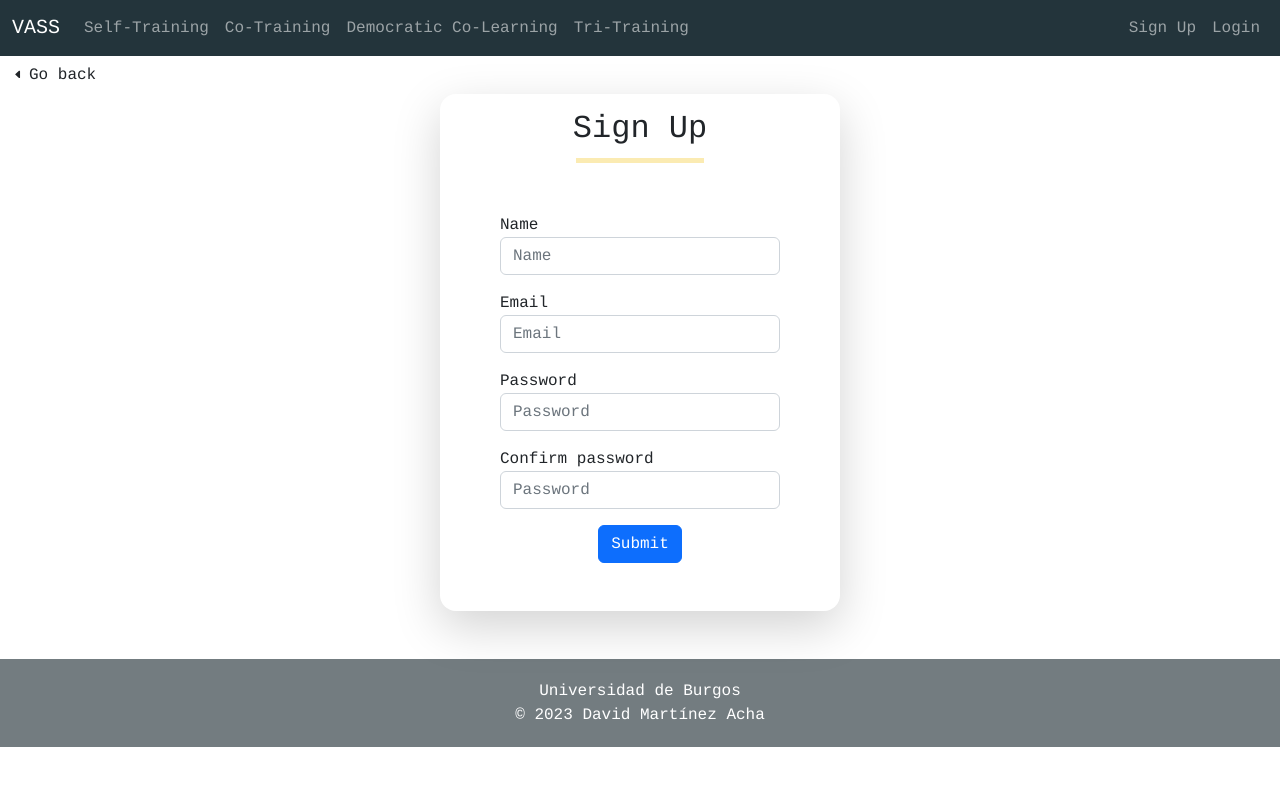
After one commit to dmacha27/TFG-SemiSupervisado, a Flask app: page /signup in a window 1280 px wide. The commit adds this page. Shown: the top 786 px of the page. Run offline with Flask 3, Linux system fonts and the light colour scheme.

Commit message:
Añadir usuarios
Creación de cuentas y login.

```diff
--- a/requirements.txt
+++ b/requirements.txt
@@ -12,3 +12,5 @@ pytest~=7.2.1
 sslearn~=1.0.2
 Werkzeug~=2.2.2
 matplotlib~=3.7.1
+WTForms~=3.0.1
+seaborn~=0.12.2
--- a/web/app/__init__.py
+++ b/web/app/__init__.py
@@ -1,11 +1,11 @@
 import os
 import re
-import sys
 
 from flask import Flask, request, render_template
 from flask_babel import Babel, gettext
 from flask_sqlalchemy import SQLAlchemy
 from flask_login import LoginManager
+from flask_wtf import CSRFProtect
 from werkzeug.middleware.proxy_fix import ProxyFix
 
 db = SQLAlchemy()
@@ -20,17 +20,18 @@ def create_app():
     app.wsgi_app = ProxyFix(
         app.wsgi_app, x_for=1, x_proto=1, x_host=1, x_prefix=1
     )
+    app.config['SESSION_TYPE'] = 'filesystem'
     app.secret_key = "ae4c977b14e2ecf38d485869018ec8f924b312132ee3d11d1ce755cdff9bc0af"
     app.config['SQLALCHEMY_DATABASE_URI'] = f'sqlite:///{DB_NAME}'
     app.config.update(SESSION_COOKIE_SAMESITE='Strict')
     app.config['CARPETA_DATASETS'] = os.path.join(os.path.basename(os.path.dirname(__file__)), 'datasets')
-    app.config['SESSION_TYPE'] = 'filesystem'
     db.init_app(app)
 
     def get_locale():
         return request.accept_languages.best_match(['es', 'en'])
 
     Babel(app, locale_selector=get_locale)
+    CSRFProtect(app)
 
     @app.context_processor
     def variables_globales():
@@ -50,8 +51,10 @@ def create_app():
     from .configuration_routes import configuration_bp
     from .visualization_routes import visualization_bp
     from .data_routes import data_bp
+    from .user_routes import users_bp
 
     app.register_blueprint(main_bp, url_prefix='/')
+    app.register_blueprint(users_bp, url_prefix='/')
     app.register_blueprint(configuration_bp, url_prefix='/configuracion')
     app.register_blueprint(visualization_bp, url_prefix='/visualizacion')
     app.register_blueprint(data_bp, url_prefix='/datos')
@@ -65,11 +68,11 @@ def create_app():
     login_manager.login_view = 'auth.login'
     login_manager.init_app(app)
 
+    @login_manager.user_loader
+    def load_user(user_id):
+        return User.query.get(int(user_id))
+
     template_error = 'error.html'
-
-    @login_manager.user_loader
-    def load_user(email):
-        return User.query.filter_by(email=email).first()
 
     @app.errorhandler(500)
     def page_not_found(error):
--- /dev/null
+++ b/web/app/forms.py
@@ -0,0 +1,38 @@
+from flask_babel import lazy_gettext
+from flask_wtf import FlaskForm
+from wtforms import (StringField, EmailField, PasswordField, SubmitField)
+from wtforms.validators import (DataRequired, Email, Length, EqualTo)
+
+
+class RegistrationForm(FlaskForm):
+    name = StringField(lazy_gettext('Name'),
+                       name="name",
+                       id="name",
+                       validators=[DataRequired(), Length(min=2, max=10)],
+                       render_kw={"placeholder": lazy_gettext('Name')})
+
+    email = EmailField(lazy_gettext('Email'),
+                       name="email",
+                       id="email",
+                       validators=[DataRequired()],
+                       render_kw={"placeholder": lazy_gettext('Email')})
+
+    password = PasswordField(lazy_gettext('Password'),
+                             name="password",
+                             id="password",
+                             validators=[DataRequired()],
+                             render_kw={"placeholder": lazy_gettext('Password')})
+
+    confirm_password = PasswordField(lazy_gettext('Confirm password'),
+                                     name="confirm_password",
+                                     id="confirm_password",
+                                     validators=[DataRequired(), EqualTo('password')],
+                                     render_kw={"placeholder": lazy_gettext('Password')})
+
+
+class LoginForm(FlaskForm):
+    email = EmailField(lazy_gettext('Email'), validators=[DataRequired()],
+                       render_kw={"placeholder": lazy_gettext('Email')})
+
+    password = PasswordField(lazy_gettext('Password'), validators=[DataRequired()],
+                             render_kw={"placeholder": lazy_gettext('Password')})
--- a/web/app/models.py
+++ b/web/app/models.py
@@ -3,5 +3,7 @@ from flask_login import UserMixin
 
 
 class User(db.Model, UserMixin):
-    email = db.Column(db.String(150), primary_key=True)
+    id = db.Column(db.Integer, primary_key=True)
+    email = db.Column(db.String(40), unique=True)
+    name = db.Column(db.String(10))
     password = db.Column(db.String(20))
--- a/web/app/static/css/style.css
+++ b/web/app/static/css/style.css
@@ -25,6 +25,16 @@ body {
 
 .E {
     background-color: #23343B;
+}
+
+.dropdown:hover>.dropdown-menu {
+    display: block;
+    right: 0;
+    left: auto;
+}
+
+.dropdown>.dropdown-toggle:active {
+    pointer-events: none;
 }
 
 .separacion {
--- a/web/app/static/js/estadisticas.js
+++ b/web/app/static/js/estadisticas.js
@@ -47,7 +47,7 @@ function generarespecificas(specific_stats) {
     let div_grafico = document.createElement("div");
     div_grafico.setAttribute("id", id_div_estadisticas);
     div_especificas.appendChild(div_grafico);
-    // Con null se indica que no genere las líneas de estadísticas, se delega a esta función
+    // Con null se indica que no genere las líneas de estadísticas, se delega a esta misma (actual) función
     generargraficoestadistico(id_div_estadisticas, null, clasificadores);
 
     let color = d3.scaleOrdinal()
@@ -70,7 +70,7 @@ function generarespecificas(specific_stats) {
     generarcheckboxes_clasificadores(id_div_checboxes, id_div_estadisticas, clasificadores);
 
 
-    // Para que al cargar la página muestre la primera estadística
+    // Para que al cargar la página, muestre la primera estadística
     seleccionarstat(id_div_estadisticas, stats[0], stats);
 
 }
--- a/web/app/static/js/subida.js
+++ b/web/app/static/js/subida.js
@@ -64,6 +64,7 @@ function subir(e){
         }
     };
 
+    xhr.setRequestHeader('X-CSRFToken', document.querySelector('meta[name="csrf-token"]').getAttribute('content'));
     let params= new FormData();
     params.append('archivo',archivo[0])
     xhr.send(params);
--- a/web/app/templates/base.html
+++ b/web/app/templates/base.html
@@ -21,7 +21,7 @@
         <button class="navbar-toggler" type="button" data-bs-toggle="collapse" data-bs-target="#mynavbar">
             <span class="navbar-toggler-icon"></span>
         </button>
-        <div class="collapse navbar-collapse" id="mynavbar">
+        <div class="collapse navbar-collapse text-white" id="mynavbar">
             <ul class="navbar-nav me-auto">
                 <li class="nav-item">
                     <a class="nav-link" href="/seleccionar/selftraining">Self-Training</a>
@@ -36,19 +36,43 @@
                     <a class="nav-link" href="/seleccionar/tritraining">Tri-Training</a>
                 </li>
             </ul>
+            <hr>
+            <ul class="navbar-nav ml-auto">
+                {% if current_user.is_authenticated %}
+                    <li class="nav-item">
+                        <a class="nav-link" href="/logout">{{ gettext('Log Out') }}</a>
+                    </li>
+                    <li class="nav-item dropdown">
+                        <a class="nav-link dropdown-toggle" href="#" role="button" data-bs-toggle="dropdown" aria-expanded="false">
+                            {{ current_user.name }}
+                        </a>
+                        <ul class="dropdown-menu dropdown-menu-end">
+                            <li><a class="dropdown-item" href="#">My Space</a></li>
+                            <li><hr class="dropdown-divider"></li>
+                            <li><a class="dropdown-item" href="#">Profile</a></li>
+                        </ul>
+                    </li>
+
+                {% else %}
+                    <li class="nav-item">
+                        <a class="nav-link" href="/signup">{{ gettext('Sign Up') }}</a>
+                    </li>
+                    <li class="nav-item">
+                        <a class="nav-link" href="/login">{{ gettext('Login') }}</a>
+                    </li>
+                {% endif %}
+            </ul>
         </div>
     </div>
 </nav>
-
-{% block content %}{% endblock %}
-
 {% with mensajes = get_flashed_messages() %}
     {% if mensajes %}
         {% for mensaje in mensajes|reverse %}
-            <p class="flash"> {{ loop.index }} - {{ mensaje }}</p>
+            <p class="flash">{{ mensaje }}</p>
         {% endfor %}
     {% endif %}
 {% endwith %}
+{% block content %}{% endblock %}
 <footer class="D text-center">
     Universidad de Burgos<br>
     © 2023 David Martínez Acha
--- a/web/app/templates/subida.html
+++ b/web/app/templates/subida.html
@@ -1,5 +1,9 @@
 {% extends "base.html" %}
 {%  from "macros.html" import tooltip %}
+{% block head %}
+    {{ super() }}
+    <meta name="csrf-token" content="{{ csrf_token() }}">
+{% endblock %}
 {% block title %}{{ gettext('Dataset selection') }}{% endblock %}
 {% block content %}
     <button id="btn_volver" type="button" onclick="history.back()" class="btn sticky-top">
--- /dev/null
+++ b/web/app/templates/usuarios/base_user.html
@@ -0,0 +1,23 @@
+{% extends "base.html" %}
+{% block content %}
+    <button id="btn_volver" type="button" onclick="history.back()" class="btn sticky-top">
+        <svg xmlns="http://www.w3.org/2000/svg" width="16" height="16" fill="currentColor" class="bi bi-caret-left-fill" viewBox="0 0 25 18">
+            <path d="m3.86 8.753 5.482 4.796c.646.566 1.658.106 1.658-.753V3.204a1 1 0 0 0-1.659-.753l-5.48 4.796a1 1 0 0 0 0 1.506z"></path>
+        </svg>{{ gettext('Go back') }}</button>
+    <div class="d-flex justify-content-center align-items-center">
+        <div class="rounded-4 shadow-lg mb-5" style="width: 25rem;">
+            <p class="h2 text-center mt-3">{{ gettext('Sign Up') }}</p>
+            <hr class="separacion" style="width: 8rem;"/>
+            <br>
+            <div class="container pb-5">
+                <form method="POST">
+                    {{ form.csrf_token }}
+                    {% block formulario %}{% endblock %}
+                    <div class="d-flex justify-content-center mt-3">
+                        <button type="submit" class="btn btn-primary">Submit</button>
+                    </div>
+                </form>
+            </div>
+        </div>
+    </div>
+{% endblock %}
--- /dev/null
+++ b/web/app/templates/usuarios/registro.html
@@ -0,0 +1,48 @@
+{% extends "usuarios/base_user.html" %}
+{% block title %}{{ gettext('Sign Up') }}{% endblock %}
+{% block formulario %}
+    <div class="form-group mt-3 mx-5">
+        {{ form.name.label }}
+        {{ form.name(class_="form-control") }}
+        {% if form.name.errors %}
+            <div class="alert alert-danger text-break">
+                {% for error in form.name.errors %}
+                    {{ error }}<br>
+                {% endfor %}
+            </div>
+        {% endif %}
+    </div>
+    <div class="form-group mt-3 mx-5">
+        {{ form.email.label }}
+        {{ form.email(class_="form-control") }}
+        {% if form.email.errors %}
+            <div class="alert alert-danger text-break">
+                {% for error in form.email.errors %}
+                    {{ error }}<br>
+                {% endfor %}
+            </div>
+        {% endif %}
+    </div>
+    <div class="form-group mt-3 mx-5">
+        {{ form.password.label }}
+        {{ form.password(class_="form-control") }}
+        {% if form.password.errors %}
+            <div class="alert alert-danger text-break">
+                {% for error in form.password.errors %}
+                    {{ error }}<br>
+                {% endfor %}
+            </div>
+        {% endif %}
+    </div>
+    <div class="form-group mt-3 mx-5">
+        {{ form.confirm_password.label }}
+        {{ form.confirm_password(class_="form-control") }}
+        {% if form.confirm_password.errors %}
+            <div class="alert alert-danger text-break">
+                {% for error in form.confirm_password.errors %}
+                    {{ error }}<br>
+                {% endfor %}
+            </div>
+        {% endif %}
+    </div>
+{% endblock %}
```
Also changed, not shown: web/app/templates/usuarios/login.html (added, +26 -0 lines), web/app/user_routes.py (added, +66 -0 lines), web/app/translations/es/LC_MESSAGES/messages.po.
